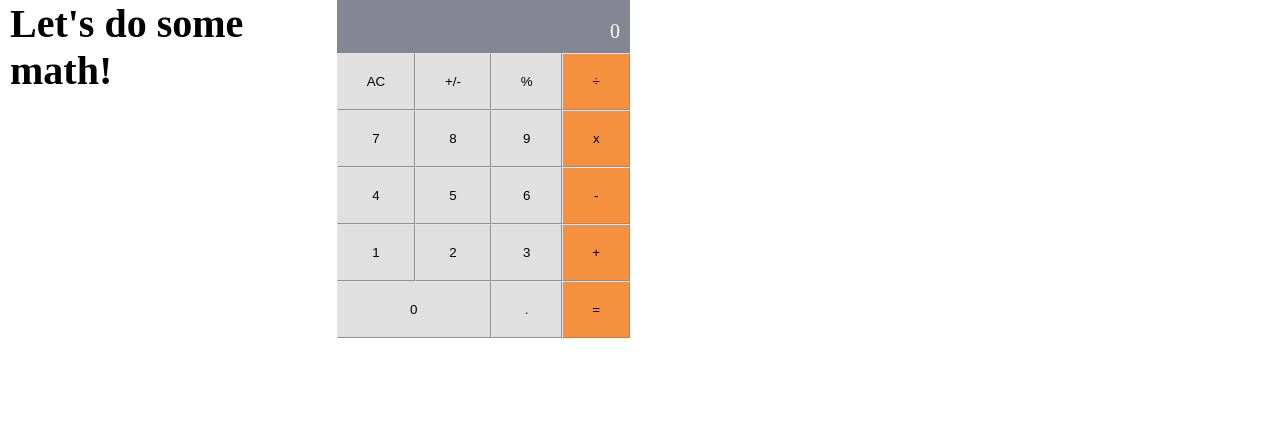
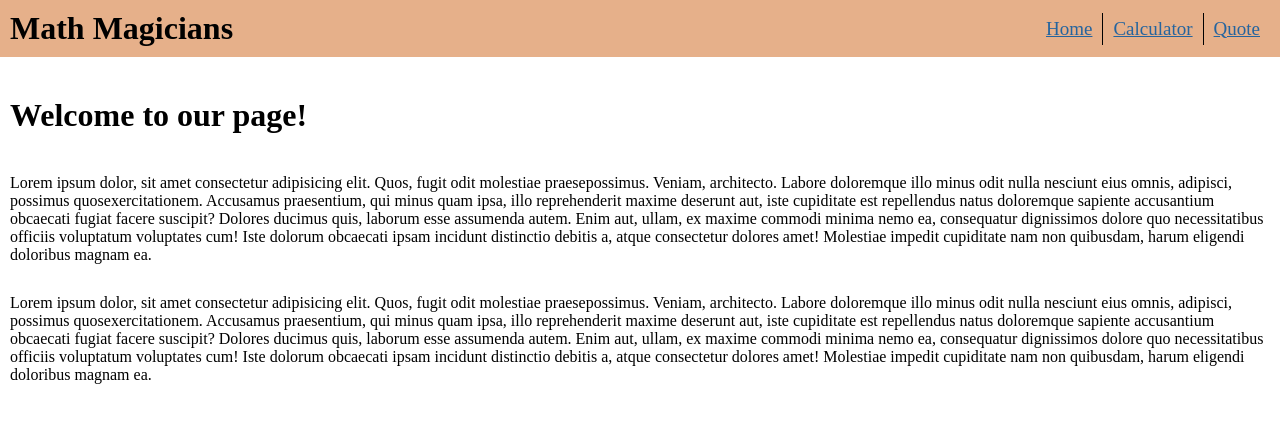
Before and after one commit to ZeenatLawal/Math-Magicians, a React (Create React App) app: page / in a window 1280 px wide. Shown: the top 422 px of the page. Built offline with nearby package versions, Linux system fonts and the light colour scheme.

Commit message:
Create routes using react router

```diff
--- a/src/App.js
+++ b/src/App.js
@@ -1,9 +1,30 @@
+import { Route, Switch } from 'react-router-dom';
 import Calculator from './components/Calculator';
+import Navbar from './components/Navbar';
 import './App.css';
+import Home from './pages/Home';
+import Quote from './pages/Quote';
+import NotMatch from './pages/NotMatch';
 
 function App() {
   return (
-    <div className="calcDiv"><Calculator /></div>
+    <>
+      <Navbar />
+      <Switch>
+        <Route exact path="/">
+          <Home />
+        </Route>
+        <Route path="/calculator">
+          <Calculator />
+        </Route>
+        <Route path="/quote">
+          <Quote />
+        </Route>
+        <Route path="*">
+          <NotMatch />
+        </Route>
+      </Switch>
+    </>
   );
 }
 export default App;
--- a/src/index.js
+++ b/src/index.js
@@ -1,11 +1,14 @@
 import React from 'react';
 import ReactDOM from 'react-dom';
+import { BrowserRouter as Router } from 'react-router-dom';
 import './index.css';
 import App from './App';
 
 ReactDOM.render(
   <React.StrictMode>
-    <App />
+    <Router>
+      <App />
+    </Router>
   </React.StrictMode>,
   document.getElementById('root'),
 );
```
